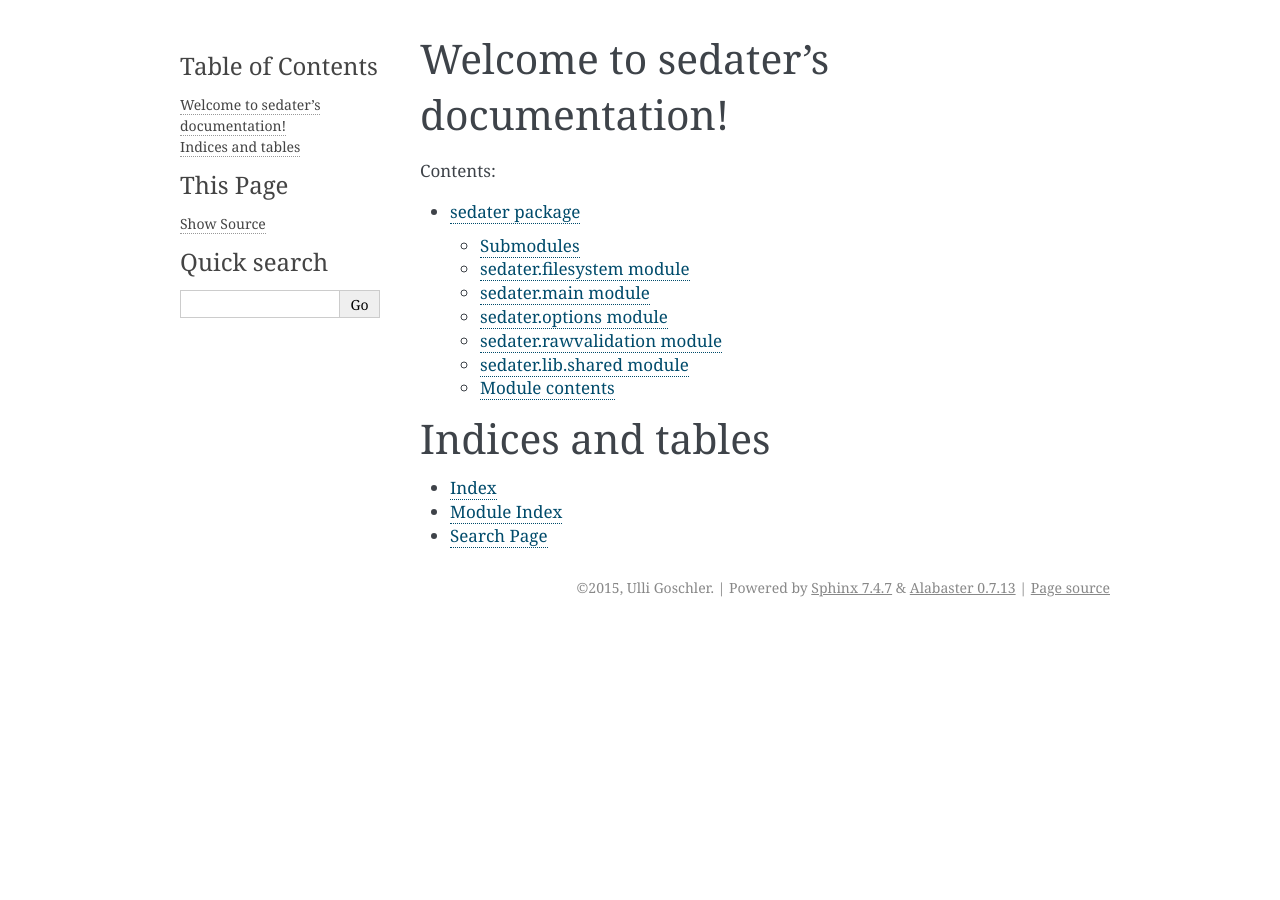
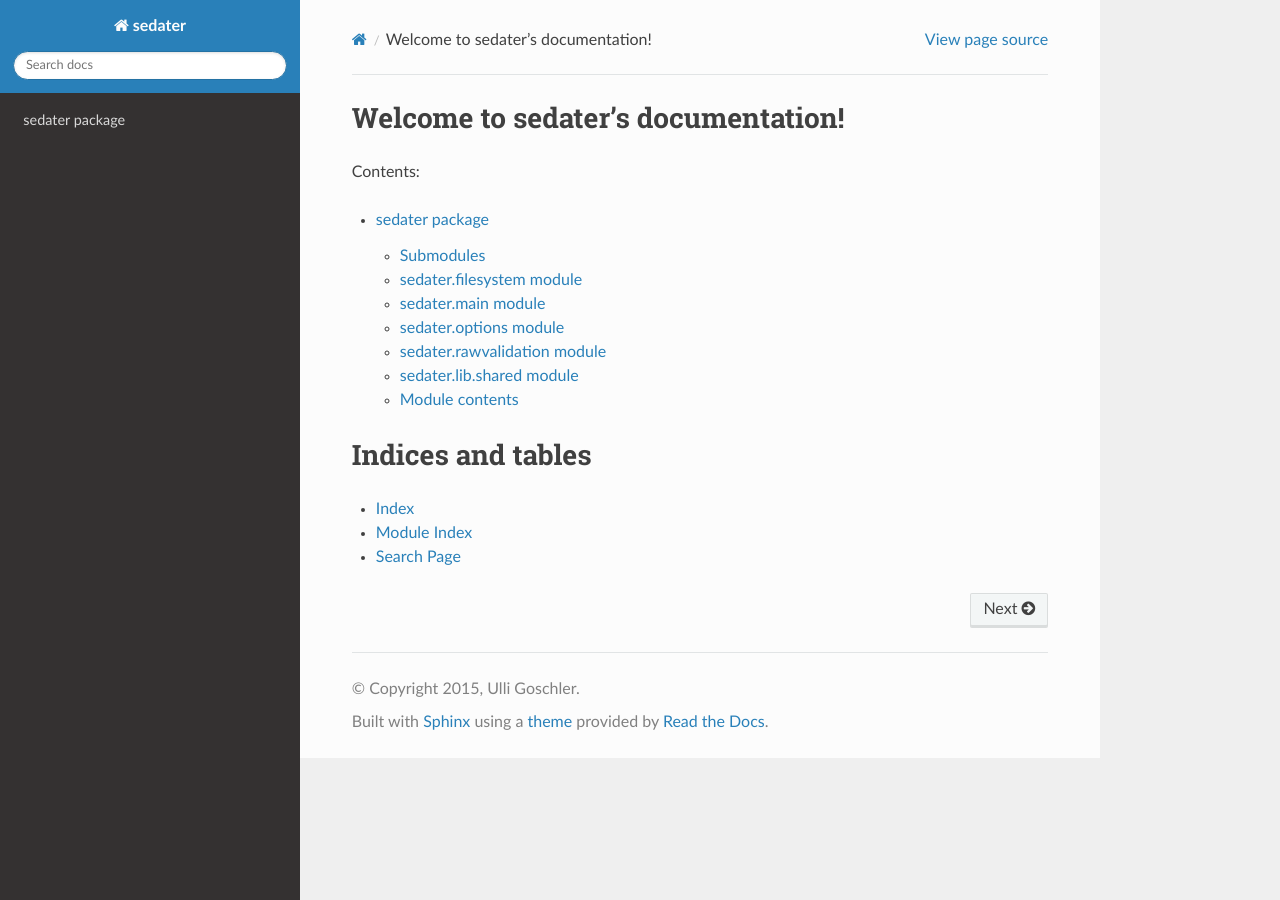
Before and after one commit to nce/sedater, a Sphinx documentation site: the page built from docs/index.rst, in a window 1280 px wide. Built offline with Sphinx 7.4.7 and the Read the Docs theme 2.0.0, drawn with Linux system fonts in a browser that asks for light colours.

Commit message:
setup.py init

```diff
--- a/docs/conf.py
+++ b/docs/conf.py
@@ -41,8 +41,8 @@ templates_path = ['_templates']
 
 # The suffix(es) of source filenames.
 # You can specify multiple suffix as a list of string:
-source_suffix = ['.rst', '.md']
-#source_suffix = '.rst'
+#source_suffix = ['.rst', '.md']
+source_suffix = '.rst'
 
 # The encoding of source files.
 #source_encoding = 'utf-8-sig'
@@ -113,7 +113,7 @@ todo_include_todos = True
 
 # The theme to use for HTML and HTML Help pages.  See the documentation for
 # a list of builtin themes.
-html_theme = 'alabaster'
+html_theme = 'sphinx_rtd_theme'
 
 # Theme options are theme-specific and customize the look and feel of a theme
 # further.  For a list of options available for each theme, see the
```
Also changed, not shown: 19 other files.
